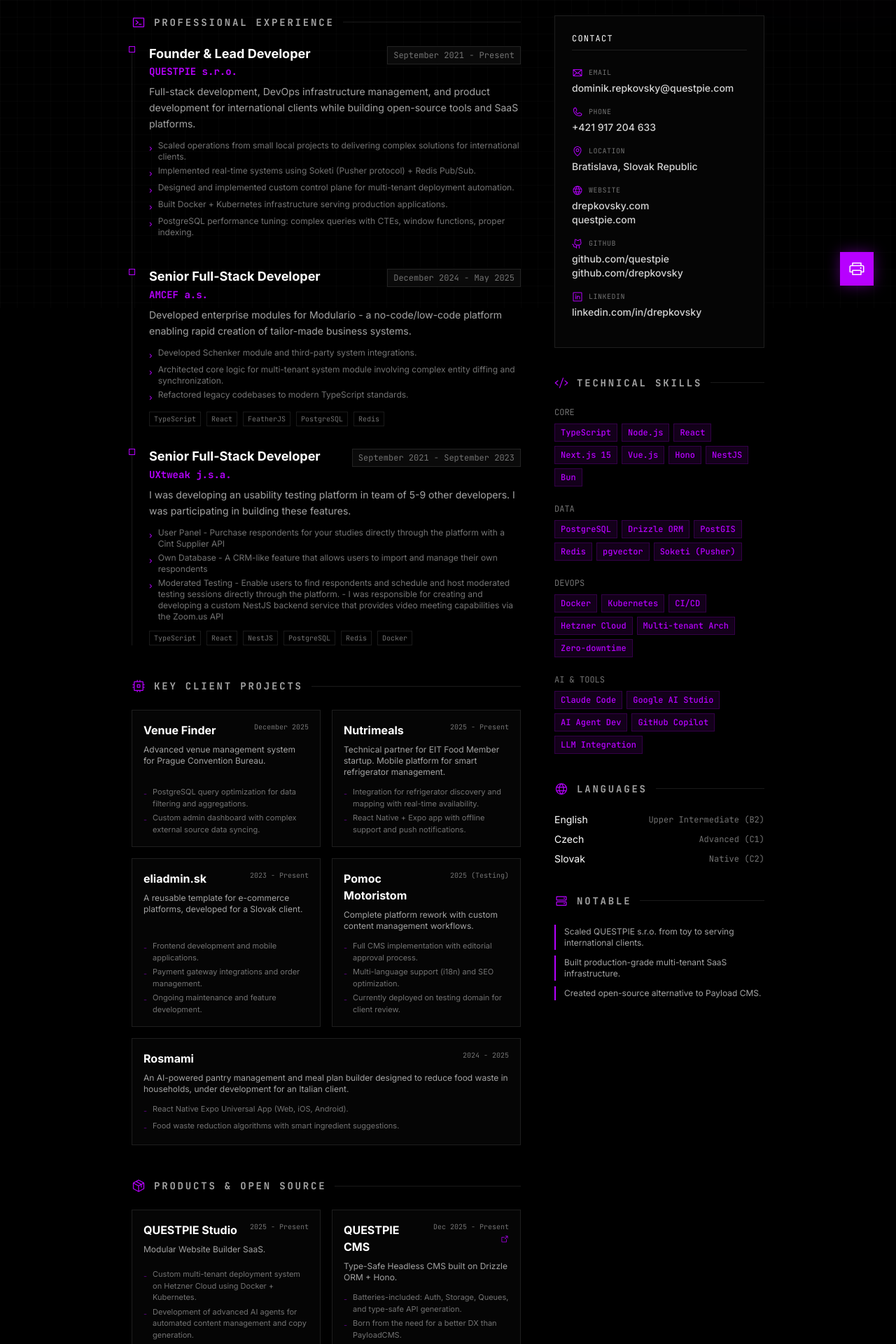
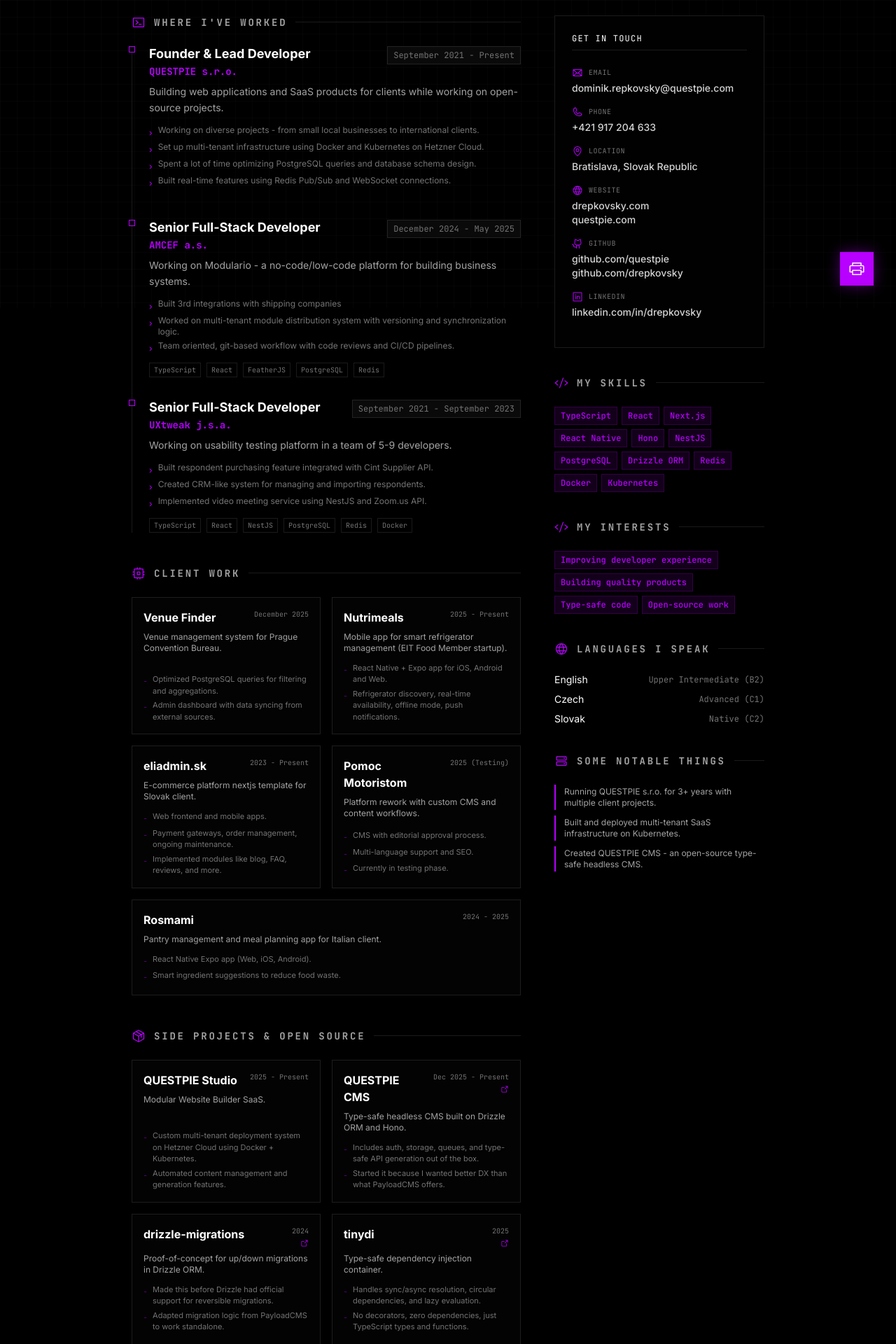
Before and after one commit to drepkovsky/drepkovsky, a React (Vite) app: page / in a window 1280 px wide. Shown: the part 360-2280 px from the top of the page at 70% size. Built offline with nearby package versions, Linux system fonts and the light colour scheme.

Commit message:
feat: update resume content for clarity and conciseness

```diff
--- a/App.tsx
+++ b/App.tsx
@@ -97,7 +97,7 @@
 	project: ProjectItem;
 	type: "client" | "product" | "opensource";
 }> = ({ project }) => (
-	<div className="group h-full border border-brand-border bg-brand-surface/50 p-4 hover:border-brand-primary/50 transition-colors print:border-brand-primary/30 print:p-3 print-break-avoid flex flex-col">
+	<div className="group h-full border border-brand-border bg-brand-surface/30 backdrop-blur-sm p-4 hover:border-brand-primary/50 transition-colors print:border-brand-primary/30 print:p-3 print-break-avoid flex flex-col">
 		<div className="flex justify-between items-start mb-2 print:mb-1 gap-2">
 			<h4 className="font-bold text-white print:text-xs min-w-0">
 				{project.name}
@@ -287,9 +287,7 @@
 					<div className="space-y-12 print:space-y-6">
 						{/* Experience Section */}
 						<section>
-							<SectionTitle icon={Terminal}>
-								Professional Experience
-							</SectionTitle>
+							<SectionTitle icon={Terminal}>Where I've worked</SectionTitle>
 							<div className="space-y-0">
 								{experience.map((job, index) => (
 									<ExperienceCard key={index} item={job} />
@@ -299,7 +297,7 @@
 
 						{/* Projects Section - Client */}
 						<section className="print-break-avoid">
-							<SectionTitle icon={Cpu}>Key Client Projects</SectionTitle>
+							<SectionTitle icon={Cpu}>Client work</SectionTitle>
 							<div className="grid grid-cols-1 sm:grid-cols-2 gap-4 print:gap-3 [&>*:nth-child(odd):last-child]:sm:col-span-2">
 								{projects.client.map((project, index) => (
 									<ProjectCard key={index} project={project} type="client" />
@@ -309,7 +307,9 @@
 
 						{/* Projects Section - Products & OSS */}
 						<section className="print-break-avoid">
-							<SectionTitle icon={Box}>Products & Open Source</SectionTitle>
+							<SectionTitle icon={Box}>
+								Side projects & open source
+							</SectionTitle>
 							<div className="grid grid-cols-1 sm:grid-cols-2 gap-4 print:gap-3 [&>*:nth-child(odd):last-child]:sm:col-span-2">
 								{projects.product
 									.concat(projects.openSource)
@@ -325,7 +325,7 @@
 
 						{/* Education Section */}
 						<section className="print-break-avoid">
-							<SectionTitle icon={Calendar}>Education</SectionTitle>
+							<SectionTitle icon={Calendar}>What I studied</SectionTitle>
 							<div className="space-y-4 print:space-y-2">
 								{education.map((edu, index) => (
 									<div
@@ -356,9 +356,9 @@
 					<aside className="space-y-10 print:space-y-4">
 						{/* Contact */}
 						<section className="print-break-avoid">
-							<div className="bg-brand-offBlack border border-brand-border p-6 print:!p-3">
+							<div className="bg-brand-offBlack/30 backdrop-blur-sm border border-brand-border p-6 print:!p-3 print:bg-brand-offBlack/60">
 								<h3 className="font-mono text-xs uppercase tracking-widest text-white mb-6 border-b border-brand-border pb-2 print:mb-2 print:pb-1 print:text-[10px]">
-									Contact
+									Get in touch
 								</h3>
 								<SidebarItem
 									icon={Mail}
@@ -406,26 +406,27 @@
 
 						{/* Skills */}
 						<section className="print-break-avoid">
-							<SectionTitle icon={Code2}>Technical Skills</SectionTitle>
-							<div className="space-y-6 print:space-y-3">
-								{skills.map((cat, i) => (
-									<div key={i}>
-										<h4 className="text-xs font-mono text-neutral-500 mb-2 uppercase print:text-[9px] print:mb-1">
-											{cat.category}
-										</h4>
-										<div className="flex flex-wrap gap-1.5 print:gap-1">
-											{cat.items.map((skill, j) => (
-												<Badge key={j}>{skill}</Badge>
-											))}
-										</div>
-									</div>
+							<SectionTitle icon={Code2}>My skills</SectionTitle>
+							<div className="flex flex-wrap gap-1.5 print:gap-1">
+								{skills.map((skill, i) => (
+									<Badge key={i}>{skill}</Badge>
+								))}
+							</div>
+						</section>
+
+						{/* Interests */}
+						<section className="print-break-avoid">
+							<SectionTitle icon={Code2}>My interests</SectionTitle>
+							<div className="flex flex-wrap gap-1.5 print:gap-1">
+								{RESUME_DATA.interests.map((interest, i) => (
+									<Badge key={i}>{interest}</Badge>
 								))}
 							</div>
 						</section>
 
 						{/* Languages */}
 						<section className="print-break-avoid">
-							<SectionTitle icon={Globe}>Languages</SectionTitle>
+							<SectionTitle icon={Globe}>Languages I Speak</SectionTitle>
 							<div className="space-y-2 print:space-y-1">
 								{languages.map((lang, i) => (
 									<div
@@ -443,7 +444,7 @@
 
 						{/* Achievements */}
 						<section className="print-break-avoid">
-							<SectionTitle icon={Server}>Notable</SectionTitle>
+							<SectionTitle icon={Server}>Some notable things</SectionTitle>
 							<ul className="space-y-2 print:space-y-1">
 								{achievements.map((item, i) => (
 									<li
--- a/constants.ts
+++ b/constants.ts
@@ -13,7 +13,7 @@
 		linkedin: "linkedin.com/in/drepkovsky",
 	},
 	about:
-		"Full-stack TypeScript developer and Master of Science in Intelligent Software Systems specializing in modern web ecosystems. With 6+ years of experience (since 2020) across enterprise platforms and startups, I founded QUESTPIE s.r.o. to deliver production-ready solutions for international clients while building open-source developer tools. Creator of QUESTPIE CMS - a batteries-included, type-safe headless CMS. Expert in DevOps practices, multi-tenant architecture, and leveraging AI tools to maximize code quality and development velocity.",
+		"Full-stack TypeScript developer with Master's degree in Intelligent Software Systems. I've been coding professionally for 6+ years, working on everything from enterprise platforms to startups. Founded QUESTPIE s.r.o. where I build web applications for clients and work on open-source projects. Recently created QUESTPIE CMS - a type-safe headless CMS built on Drizzle ORM and Hono. I enjoy working with modern TypeScript tools, PostgreSQL optimization, and multi-tenant architectures.",
 	experience: [
 		{
 			role: "Founder & Lead Developer",
@@ -21,13 +21,12 @@
 			location: "Bratislava, Slovak Republic",
 			period: "September 2021 - Present",
 			description:
-				"Full-stack development, DevOps infrastructure management, and product development for international clients while building open-source tools and SaaS platforms.",
+				"Building web applications and SaaS products for clients while working on open-source projects.",
 			achievements: [
-				"Scaled operations from small local projects to delivering complex solutions for international clients.",
-				"Implemented real-time systems using Soketi (Pusher protocol) + Redis Pub/Sub.",
-				"Designed and implemented custom control plane for multi-tenant deployment automation.",
-				"Built Docker + Kubernetes infrastructure serving production applications.",
-				"PostgreSQL performance tuning: complex queries with CTEs, window functions, proper indexing.",
+				"Working on diverse projects - from small local businesses to international clients.",
+				"Set up multi-tenant infrastructure using Docker and Kubernetes on Hetzner Cloud.",
+				"Spent a lot of time optimizing PostgreSQL queries and database schema design.",
+				"Built real-time features using Redis Pub/Sub and WebSocket connections.",
 			],
 		},
 		{
@@ -36,11 +35,11 @@
 			location: "Bratislava, Slovak Republic",
 			period: "December 2024 - May 2025",
 			description:
-				"Developed enterprise modules for Modulario - a no-code/low-code platform enabling rapid creation of tailor-made business systems.",
+				"Working on Modulario - a no-code/low-code platform for building business systems.",
 			achievements: [
-				"Developed Schenker module and third-party system integrations.",
-				"Architected core logic for multi-tenant system module involving complex entity diffing and synchronization.",
-				"Refactored legacy codebases to modern TypeScript standards.",
+				"Built 3rd integrations with shipping companies",
+				"Worked on multi-tenant module distribution system with versioning and synchronization logic.",
+				"Team oriented, git-based workflow with code reviews and CI/CD pipelines.",
 			],
 			techStack: "TypeScript, React, FeatherJS, PostgreSQL, Redis",
 			link: "modulario.com",
@@ -51,11 +50,11 @@
 			location: "Bratislava, Slovak Republic",
 			period: "September 2021 - September 2023",
 			description:
-				"I was developing an usability testing platform in team of 5-9 other developers. I was participating in building these features.",
+				"Working on usability testing platform in a team of 5-9 developers.",
 			achievements: [
-				"User Panel - Purchase respondents for your studies directly through the platform with a Cint Supplier API",
-				"Own Database - A CRM-like feature that allows users to import and manage their own respondents",
-				"Moderated Testing - Enable users to find respondents and schedule and host moderated testing sessions directly through the platform. - I was responsible for creating and developing a custom NestJS backend service that provides video meeting capabilities via the Zoom.us API",
+				"Built respondent purchasing feature integrated with Cint Supplier API.",
+				"Created CRM-like system for managing and importing respondents.",
+				"Implemented video meeting service using NestJS and Zoom.us API.",
 			],
 			techStack: "TypeScript, React, NestJS, PostgreSQL, Redis, Docker",
 		},
@@ -64,53 +63,50 @@
 		client: [
 			{
 				name: "Venue Finder",
-				description:
-					"Advanced venue management system for Prague Convention Bureau.",
+				description: "Venue management system for Prague Convention Bureau.",
 				details: [
-					"PostgreSQL query optimization for data filtering and aggregations.",
-					"Custom admin dashboard with complex external source data syncing.",
+					"Optimized PostgreSQL queries for filtering and aggregations.",
+					"Admin dashboard with data syncing from external sources.",
 				],
 				period: "December 2025",
 			},
 			{
 				name: "Nutrimeals",
 				description:
-					"Technical partner for EIT Food Member startup. Mobile platform for smart refrigerator management.",
+					"Mobile app for smart refrigerator management (EIT Food Member startup).",
 				details: [
-					"Integration for refrigerator discovery and mapping with real-time availability.",
-					"React Native + Expo app with offline support and push notifications.",
+					"React Native + Expo app for iOS, Android and Web.",
+					"Refrigerator discovery, real-time availability, offline mode, push notifications.",
 				],
 				period: "2025 - Present",
 			},
 			{
 				name: "eliadmin.sk",
-				description:
-					"A reusable template for e-commerce platforms, developed for a Slovak client.",
+				description: "E-commerce platform nextjs template for Slovak client.",
 				details: [
-					"Frontend development and mobile applications.",
-					"Payment gateway integrations and order management.",
-					"Ongoing maintenance and feature development.",
+					"Web frontend and mobile apps.",
+					"Payment gateways, order management, ongoing maintenance.",
+					"Implemented modules like blog, FAQ, reviews, and more.",
 				],
 				period: "2023 - Present",
 			},
 			{
 				name: "Pomoc Motoristom",
-				description:
-					"Complete platform rework with custom content management workflows.",
+				description: "Platform rework with custom CMS and content workflows.",
 				details: [
-					"Full CMS implementation with editorial approval process.",
-					"Multi-language support (i18n) and SEO optimization.",
-					"Currently deployed on testing domain for client review.",
+					"CMS with editorial approval process.",
+					"Multi-language support and SEO.",
+					"Currently in testing phase.",
 				],
 				period: "2025 (Testing)",
 			},
 			{
 				name: "Rosmami",
 				description:
-					"An AI-powered pantry management and meal plan builder designed to reduce food waste in households, under development for an Italian client.",
+					"Pantry management and meal planning app for Italian client.",
 				details: [
-					"React Native Expo Universal App (Web, iOS, Android).",
-					"Food waste reduction algorithms with smart ingredient suggestions.",
+					"React Native Expo app (Web, iOS, Android).",
+					"Smart ingredient suggestions to reduce food waste.",
 				],
 				period: "2024 - 2025",
 			},
@@ -121,7 +117,7 @@
 				description: "Modular Website Builder SaaS.",
 				details: [
 					"Custom multi-tenant deployment system on Hetzner Cloud using Docker + Kubernetes.",
-					"Development of advanced AI agents for automated content management and copy generation.",
+					"Automated content management and generation features.",
 				],
 				period: "2025 - Present",
 			},
@@ -129,43 +125,40 @@
 		openSource: [
 			{
 				name: "QUESTPIE CMS",
-				description: "Type-Safe Headless CMS built on Drizzle ORM + Hono.",
+				description: "Type-safe headless CMS built on Drizzle ORM and Hono.",
 				details: [
-					"Batteries-included: Auth, Storage, Queues, and type-safe API generation.",
-					"Born from the need for a better DX than PayloadCMS.",
+					"Includes auth, storage, queues, and type-safe API generation out of the box.",
+					"Started it because I wanted better DX than what PayloadCMS offers.",
 				],
 				link: "github.com/questpie/questpie-cms",
 				period: "Dec 2025 - Present",
 			},
 			{
 				name: "drizzle-migrations",
-				description:
-					"Original fork that provided the Drizzle community with a proof-of-concept for up/down migrations.",
+				description: "Proof-of-concept for up/down migrations in Drizzle ORM.",
 				details: [
-					"Pioneered the implementation of reversible migrations before official support.",
-					"Adapted complex migration generation logic from PayloadCMS for standalone use.",
+					"Made this before Drizzle had official support for reversible migrations.",
+					"Adapted migration logic from PayloadCMS to work standalone.",
 				],
 				link: "npmjs.com/package/@drepkovsky/drizzle-migrations",
 				period: "2024",
 			},
 			{
 				name: "tinydi",
-				description:
-					"Advanced type-safe dependency injection container architected to solve complex sync/async resolution challenges.",
+				description: "Type-safe dependency injection container.",
 				details: [
-					"Implemented advanced TypeScript inference for circular dependencies and lazy evaluation.",
-					"Achieved zero-dependency architecture without decorators using pure functional patterns.",
+					"Handles sync/async resolution, circular dependencies, and lazy evaluation.",
+					"No decorators, zero dependencies, just TypeScript types and functions.",
 				],
 				link: "npmjs.com/package/@drepkovsky/tinydi",
 				period: "2025",
 			},
 			{
 				name: "bulkit.dev",
-				description:
-					"Social Media Scheduler. An open-source, self-hosted post scheduling platform aimed at providing a seamless social media management experience for indie hackers and individual content creators, currently under development.",
+				description: "Open-source social media scheduler you can self-host.",
 				details: [
-					"Built with modern TypeScript stack focusing on privacy and data ownership.",
-					"Creation of advanced AI agents for content management and automated post generation.",
+					"Built with TypeScript, focused on privacy and owning your data.",
+					"Schedule posts, manage content across multiple platforms.",
 				],
 				link: "bulkit.dev",
 				github: "github.com/questpie/bulkit.dev",
@@ -194,51 +187,17 @@
 		},
 	],
 	skills: [
-		{
-			category: "Core",
-			items: [
 		"TypeScript",
-				"Node.js",
 		"React",
-				"Next.js 15",
-				"Vue.js",
+		"Next.js",
+		"React Native",
 		"Hono",
 		"NestJS",
-				"Bun",
-			],
-		},
-		{
-			category: "Data",
-			items: [
 		"PostgreSQL",
 		"Drizzle ORM",
-				"PostGIS",
 		"Redis",
-				"pgvector",
-				"Soketi (Pusher)",
-			],
-		},
-		{
-			category: "DevOps",
-			items: [
 		"Docker",
 		"Kubernetes",
-				"CI/CD",
-				"Hetzner Cloud",
-				"Multi-tenant Arch",
-				"Zero-downtime",
-			],
-		},
-		{
-			category: "AI & Tools",
-			items: [
-				"Claude Code",
-				"Google AI Studio",
-				"AI Agent Dev",
-				"GitHub Copilot",
-				"LLM Integration",
-			],
-		},
 	],
 	languages: [
 		{ language: "English", level: "Upper Intermediate (B2)" },
@@ -246,16 +205,14 @@
 		{ language: "Slovak", level: "Native (C2)" },
 	],
 	achievements: [
-		"Scaled QUESTPIE s.r.o. from toy to serving international clients.",
-		"Built production-grade multi-tenant SaaS infrastructure.",
-		"Created open-source alternative to Payload CMS.",
-		// "Optimized PostgreSQL queries for significant performance gains.",
+		"Running QUESTPIE s.r.o. for 3+ years with multiple client projects.",
+		"Built and deployed multi-tenant SaaS infrastructure on Kubernetes.",
+		"Created QUESTPIE CMS - an open-source type-safe headless CMS.",
 	],
 	interests: [
-		"Type-safe development",
-		"DX optimization",
-		"Open-source",
-		"AI-assisted workflows",
-		"Mobile-first architecture",
+		"Improving developer experience",
+		"Building quality products",
+		"Type-safe code",
+		"Open-source work",
 	],
 };
--- a/types.ts
+++ b/types.ts
@@ -54,7 +54,7 @@
 		openSource: ProjectItem[];
 	};
 	education: EducationItem[];
-	skills: SkillCategory[];
+	skills: string[];
 	languages: { language: string; level: string }[];
 	achievements: string[];
 	interests: string[];
```
Lines whose indentation alone changed are shown as unchanged.
